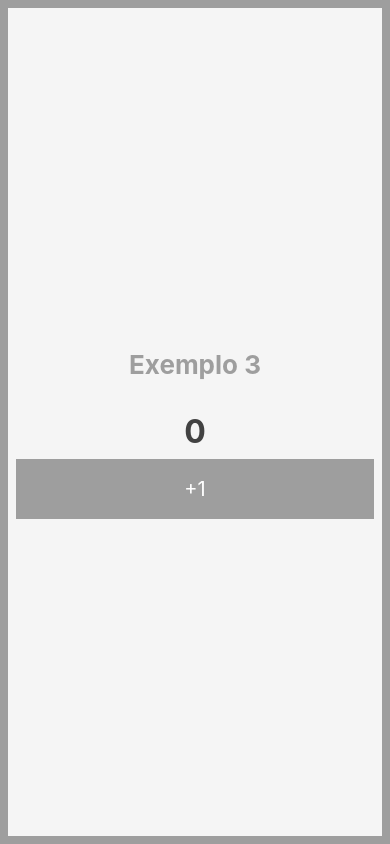
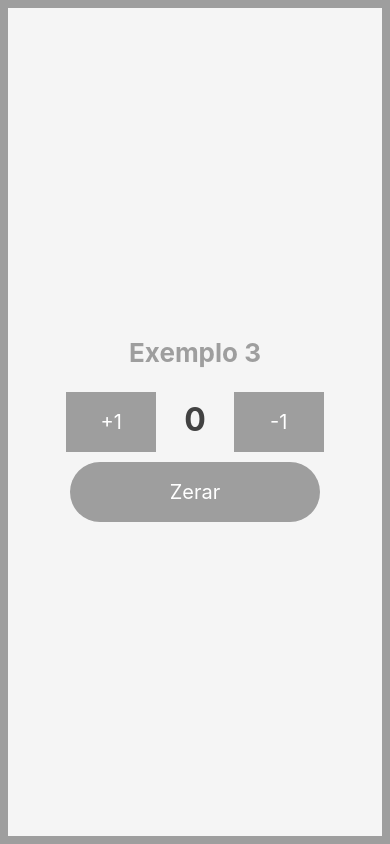
Before and after one commit to YudiNamaizawa/aula_react_native, a React Native app: screen / in a window 390 px wide. Built offline with nearby package versions, Linux system fonts and the light colour scheme.

Commit message:
aula 15-05

```diff
--- a/components/apostila_003/index.js
+++ b/components/apostila_003/index.js
@@ -11,20 +11,48 @@ export default function Index() {
         setNumero(numero + 1)
     }
 
+    function minusNumber(){
+        setNumero(numero - 1)
+    }
+
+    function zeroNumber(){
+        setNumero(numero - numero)
+    }
+
   return(
     <View style={styles.container}>
         <Text style={styles.paragraph}>
             Exemplo 3
         </Text>
+            <View style={styles.row}>
 
-        <Text style={styles.textCounter}>{numero}</Text>
+                <TouchableOpacity
+                    style={styles.button}
+                    onPress={() => addNumber()}
+                >
+                    <Text style={styles.textButton}>
+                        +1
+                    </Text>
+                </TouchableOpacity>
+
+                <Text style={styles.textCounter}>{numero}</Text>
+
+                <TouchableOpacity
+                    style={styles.button}
+                    onPress={() => minusNumber()}
+                >
+                    <Text style={styles.textButton}>
+                        -1
+                    </Text>
+                </TouchableOpacity>
+            </View>
 
         <TouchableOpacity
-            style={styles.button}
-            onPress={() => addNumber()}
+            style={styles.buttonzero}
+            onPress={() => zeroNumber()}
         >
             <Text style={styles.textButton}>
-                +1
+                Zerar
             </Text>
         </TouchableOpacity>
 
--- a/components/apostila_003/styles.js
+++ b/components/apostila_003/styles.js
@@ -6,6 +6,7 @@ const styles = StyleSheet.create({
       justifyContent: 'center',
       backgroundColor: '#F5F5F5',
       padding: 8,
+      alignItems: 'center',
     },
     paragraph: {
       margin: 24,
@@ -18,6 +19,17 @@ const styles = StyleSheet.create({
       backgroundColor: '#9E9E9E',
       height: 60,
       justifyContent: 'center',
+      marginBottom: 10,
+      width: 90,
+    },
+    buttonzero :{
+      backgroundColor: '#9E9E9E',
+      height: 60,
+      justifyContent: 'center',
+      marginBottom: 10,
+      borderRadius: 30,
+      width: 250,
+      alignItems: 'center',
     },
     textButton: {
       fontSize: 20,
@@ -37,6 +49,12 @@ const styles = StyleSheet.create({
       textAlign: 'center',
       fontWeight: 'bold',
       padding: 8,
+      marginLeft: 20,
+      marginRight: 20,
+    },
+    row: {
+      flexDirection: 'row',
+      justifyContent: 'center',
     }
   });
 
```
